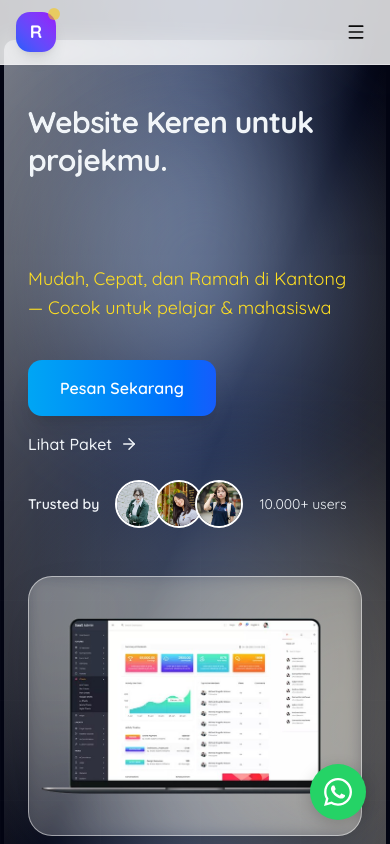
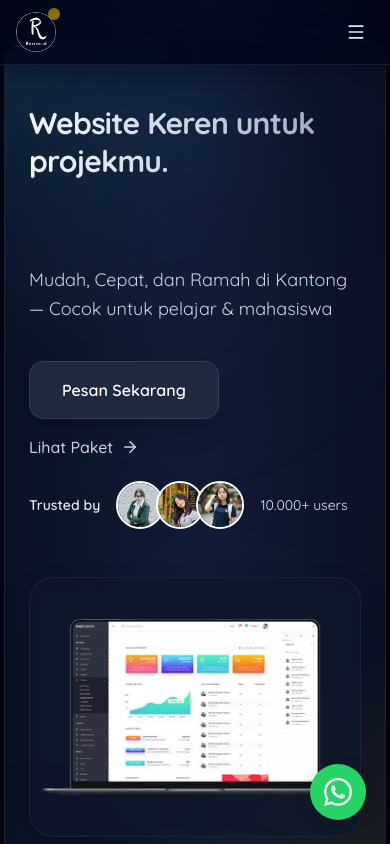
Before and after one commit to SaefulRochmat/rexivo.id, a Next.js app: page / in a window 390 px wide. Shown: the top 844 px of the page. Built offline with nearby package versions, Linux system fonts and the light colour scheme.

Commit message:
Update UI

```diff
--- a/app/globals.css
+++ b/app/globals.css
@@ -61,79 +61,84 @@
 	}
 }
 
-html,
+html {
+	scroll-behavior: smooth;
+	color-scheme: dark;
+	font-family: Quicksand, Helvetica, sans-serif;
+}
+
 body {
-	scroll-behavior: smooth;
-	font-family: Quicksand, Helvetica, sans-serif;
+	background-color: var(--background);
+	color: var(--foreground);
 }
 
 :root {
 	--radius: 0.625rem;
-	--background: oklch(1 0 0);
-	--foreground: oklch(0.145 0 0);
-	--card: oklch(1 0 0);
-	--card-foreground: oklch(0.145 0 0);
-	--popover: oklch(1 0 0);
-	--popover-foreground: oklch(0.145 0 0);
-	--primary: oklch(0.205 0 0);
-	--primary-foreground: oklch(0.985 0 0);
-	--secondary: oklch(0.97 0 0);
-	--secondary-foreground: oklch(0.205 0 0);
-	--muted: oklch(0.97 0 0);
-	--muted-foreground: oklch(0.556 0 0);
-	--accent: oklch(0.97 0 0);
-	--accent-foreground: oklch(0.205 0 0);
-	--destructive: oklch(0.577 0.245 27.325);
-	--border: oklch(0.922 0 0);
-	--input: oklch(0.922 0 0);
-	--ring: oklch(0.708 0 0);
-	--chart-1: oklch(0.646 0.222 41.116);
-	--chart-2: oklch(0.6 0.118 184.704);
-	--chart-3: oklch(0.398 0.07 227.392);
-	--chart-4: oklch(0.828 0.189 84.429);
-	--chart-5: oklch(0.769 0.188 70.08);
-	--sidebar: oklch(0.985 0 0);
-	--sidebar-foreground: oklch(0.145 0 0);
-	--sidebar-primary: oklch(0.205 0 0);
-	--sidebar-primary-foreground: oklch(0.985 0 0);
-	--sidebar-accent: oklch(0.97 0 0);
-	--sidebar-accent-foreground: oklch(0.205 0 0);
-	--sidebar-border: oklch(0.922 0 0);
-	--sidebar-ring: oklch(0.708 0 0);
-}
-
-.dark {
-	--background: oklch(0.145 0 0);
-	--foreground: oklch(0.985 0 0);
-	--card: oklch(0.205 0 0);
-	--card-foreground: oklch(0.985 0 0);
-	--popover: oklch(0.205 0 0);
-	--popover-foreground: oklch(0.985 0 0);
-	--primary: oklch(0.922 0 0);
-	--primary-foreground: oklch(0.205 0 0);
-	--secondary: oklch(0.269 0 0);
-	--secondary-foreground: oklch(0.985 0 0);
-	--muted: oklch(0.269 0 0);
-	--muted-foreground: oklch(0.708 0 0);
-	--accent: oklch(0.269 0 0);
-	--accent-foreground: oklch(0.985 0 0);
+	--background: oklch(0.085 0.01 250);
+	--foreground: oklch(0.97 0.008 250);
+	--card: oklch(0.12 0.01 250);
+	--card-foreground: oklch(0.97 0.008 250);
+	--popover: oklch(0.12 0.01 250);
+	--popover-foreground: oklch(0.97 0.008 250);
+	--primary: oklch(0.62 0.17 250);
+	--primary-foreground: oklch(0.98 0.005 250);
+	--secondary: oklch(0.19 0.01 250);
+	--secondary-foreground: oklch(0.95 0.008 250);
+	--muted: oklch(0.16 0.01 250);
+	--muted-foreground: oklch(0.72 0.01 250);
+	--accent: oklch(0.2 0.02 250);
+	--accent-foreground: oklch(0.95 0.008 250);
 	--destructive: oklch(0.704 0.191 22.216);
-	--border: oklch(1 0 0 / 10%);
-	--input: oklch(1 0 0 / 15%);
-	--ring: oklch(0.556 0 0);
+	--border: oklch(1 0 0 / 12%);
+	--input: oklch(1 0 0 / 14%);
+	--ring: oklch(0.62 0.16 250);
 	--chart-1: oklch(0.488 0.243 264.376);
 	--chart-2: oklch(0.696 0.17 162.48);
 	--chart-3: oklch(0.769 0.188 70.08);
 	--chart-4: oklch(0.627 0.265 303.9);
 	--chart-5: oklch(0.645 0.246 16.439);
-	--sidebar: oklch(0.205 0 0);
-	--sidebar-foreground: oklch(0.985 0 0);
-	--sidebar-primary: oklch(0.488 0.243 264.376);
-	--sidebar-primary-foreground: oklch(0.985 0 0);
-	--sidebar-accent: oklch(0.269 0 0);
-	--sidebar-accent-foreground: oklch(0.985 0 0);
-	--sidebar-border: oklch(1 0 0 / 10%);
-	--sidebar-ring: oklch(0.556 0 0);
+	--sidebar: oklch(0.12 0.01 250);
+	--sidebar-foreground: oklch(0.97 0.008 250);
+	--sidebar-primary: oklch(0.62 0.17 250);
+	--sidebar-primary-foreground: oklch(0.98 0.005 250);
+	--sidebar-accent: oklch(0.18 0.01 250);
+	--sidebar-accent-foreground: oklch(0.95 0.008 250);
+	--sidebar-border: oklch(1 0 0 / 12%);
+	--sidebar-ring: oklch(0.62 0.16 250);
+}
+
+.dark {
+	--background: oklch(0.085 0.01 250);
+	--foreground: oklch(0.97 0.008 250);
+	--card: oklch(0.12 0.01 250);
+	--card-foreground: oklch(0.97 0.008 250);
+	--popover: oklch(0.12 0.01 250);
+	--popover-foreground: oklch(0.97 0.008 250);
+	--primary: oklch(0.62 0.17 250);
+	--primary-foreground: oklch(0.98 0.005 250);
+	--secondary: oklch(0.19 0.01 250);
+	--secondary-foreground: oklch(0.95 0.008 250);
+	--muted: oklch(0.16 0.01 250);
+	--muted-foreground: oklch(0.72 0.01 250);
+	--accent: oklch(0.2 0.02 250);
+	--accent-foreground: oklch(0.95 0.008 250);
+	--destructive: oklch(0.704 0.191 22.216);
+	--border: oklch(1 0 0 / 12%);
+	--input: oklch(1 0 0 / 14%);
+	--ring: oklch(0.62 0.16 250);
+	--chart-1: oklch(0.488 0.243 264.376);
+	--chart-2: oklch(0.696 0.17 162.48);
+	--chart-3: oklch(0.769 0.188 70.08);
+	--chart-4: oklch(0.627 0.265 303.9);
+	--chart-5: oklch(0.645 0.246 16.439);
+	--sidebar: oklch(0.12 0.01 250);
+	--sidebar-foreground: oklch(0.97 0.008 250);
+	--sidebar-primary: oklch(0.62 0.17 250);
+	--sidebar-primary-foreground: oklch(0.98 0.005 250);
+	--sidebar-accent: oklch(0.18 0.01 250);
+	--sidebar-accent-foreground: oklch(0.95 0.008 250);
+	--sidebar-border: oklch(1 0 0 / 12%);
+	--sidebar-ring: oklch(0.62 0.16 250);
 }
 
 @layer base {
--- a/components/Template-Landing-Page/CarouselHero/CarouselHero.js
+++ b/components/Template-Landing-Page/CarouselHero/CarouselHero.js
@@ -18,11 +18,11 @@ export default function CarouselHero() {
 
   return (
     <div className="px-1 py-2 pt-10">
-      <section className="rounded-lg pt-16 pb-16 relative overflow-hidden">
+      <section className="rounded-3xl border border-slate-800/80 bg-slate-900/70 pt-16 pb-16 relative overflow-hidden shadow-2xl shadow-black/30">
         {/* Background */}
-        <div className="absolute inset-0 bg-gradient-to-br from-blue-50/50 via-transparent to-yellow-50/30"></div>
-        <div className="absolute top-20 right-10 w-72 h-72 bg-gradient-to-br from-sky-100 to-blue-100 rounded-full blur-3xl opacity-30"></div>
-        <div className="absolute bottom-20 left-10 w-96 h-96 bg-gradient-to-br from-yellow-100 to-orange-100 rounded-full blur-3xl opacity-20"></div>
+        <div className="absolute inset-0 bg-[radial-gradient(circle_at_top_left,_rgba(56,189,248,0.14),_transparent_32%),radial-gradient(circle_at_bottom_right,_rgba(250,204,21,0.11),_transparent_30%)]"></div>
+        <div className="absolute top-20 right-10 w-72 h-72 bg-gradient-to-br from-slate-700/20 to-slate-900/10 rounded-full blur-3xl opacity-40"></div>
+        <div className="absolute bottom-20 left-10 w-96 h-96 bg-gradient-to-br from-slate-700/15 to-slate-800/10 rounded-full blur-3xl opacity-25"></div>
 
         <div className="max-w-6xl mx-auto px-6 grid md:grid-cols-2 gap-12 items-center relative">
           {/* TEXT SIDE */}
@@ -38,7 +38,7 @@ export default function CarouselHero() {
             <div className="h-32 sm:h-36 lg:h-44 flex items-start relative overflow-hidden">
               <motion.h1
                 variants={variants.title}
-                className="text-3xl sm:text-4xl lg:text-5xl font-extrabold tracking-tight leading-tight bg-gradient-to-r from-slate-900 via-slate-800 to-slate-700 bg-clip-text text-slate-100 absolute top-0 left-0"
+                className="text-3xl sm:text-4xl lg:text-5xl font-extrabold tracking-tight leading-tight bg-gradient-to-r from-slate-100 via-slate-300 to-slate-400 bg-clip-text text-transparent absolute top-0 left-0"
               >
                 {slide.title}
               </motion.h1>
@@ -48,7 +48,7 @@ export default function CarouselHero() {
             <div className="h-16 sm:h-20 flex items-start relative overflow-hidden">
               <motion.p
                 variants={variants.subtitle}
-                className="text-lg sm:text-xl text-yellow-300 leading-relaxed max-w-lg absolute top-0 left-0"
+                className="text-lg sm:text-xl text-slate-300 leading-relaxed max-w-lg absolute top-0 left-0"
               >
                 {slide.subtitle}
               </motion.p>
@@ -60,12 +60,12 @@ export default function CarouselHero() {
                 variants={variants.cta}
                 className="flex flex-col sm:flex-row gap-4 items-start sm:items-center absolute top-0 left-0"
               >
-                <button className="px-8 py-4 rounded-xl bg-gradient-to-r from-sky-500 to-blue-600 hover:from-sky-600 hover:to-blue-700 text-white font-semibold shadow-xl hover:shadow-2xl transition-all duration-300 transform hover:scale-105 whitespace-nowrap">
+                <button className="px-8 py-4 rounded-xl bg-slate-800 hover:bg-slate-700 text-white font-semibold shadow-xl hover:shadow-2xl transition-all duration-300 transform hover:scale-105 whitespace-nowrap border border-slate-700">
                   {slide.cta}
                 </button>
                 <a
                   href="#pricing"
-                  className="flex items-center gap-2 text-slate-100 hover:text-sky-600 transition-colors duration-200 font-medium group whitespace-nowrap"
+                  className="flex items-center gap-2 text-slate-300 hover:text-slate-100 transition-colors duration-200 font-medium group whitespace-nowrap"
                 >
                   Lihat Paket
                   <ArrowRight size={18} className="group-hover:translate-x-1 transition-transform duration-200" />
@@ -78,9 +78,9 @@ export default function CarouselHero() {
               initial={{ opacity: 0, y: 20 }}
               animate={{ opacity: 1, y: 0, transition: { duration: 0.6, delay: 0.4 } }}
               exit={{ opacity: 0, y: 20 }}
-              className="pt-6 text-sm text-slate-600 flex items-center gap-4"
+              className="pt-6 text-sm text-slate-400 flex items-center gap-4"
             >
-              <span className="font-semibold text-slate-100">Trusted by</span>
+              <span className="font-semibold text-slate-200">Trusted by</span>
               <div className="flex -space-x-2">
                 {[avatar1, avatar2, avatar3].map((img, idx) => (
                   <Image
@@ -96,7 +96,7 @@ export default function CarouselHero() {
                   />
                 ))}
               </div>
-              <span className="text-slate-100">10.000+ users</span>
+              <span className="text-slate-200">10.000+ users</span>
             </motion.div>
           </motion.div>
 
@@ -108,7 +108,7 @@ export default function CarouselHero() {
               initial="initial"
               animate="animate"
               exit="exit"
-              className="w-full rounded-3xl overflow-hidden shadow-2xl border border-white/50 bg-white/20 backdrop-blur-sm p-1"
+              className="w-full rounded-3xl overflow-hidden shadow-2xl border border-slate-800/80 bg-slate-900/80 backdrop-blur-md p-1"
             >
               <div className="flex items-center justify-center">
                 <motion.div
@@ -146,7 +146,7 @@ export default function CarouselHero() {
             <button
               key={idx}
               onClick={() => jumpHero(idx)}
-              className="relative w-12 sm:w-14 md:w-16 lg:w-18 h-2 rounded-full bg-slate-300 overflow-hidden"
+              className="relative w-12 sm:w-14 md:w-16 lg:w-18 h-2 rounded-full bg-slate-700 overflow-hidden"
             >
               {idx === heroIndex && (
                 <motion.div
@@ -154,7 +154,7 @@ export default function CarouselHero() {
                   initial={{ width: "0%" }}
                   animate={{ width: "100%" }}
                   transition={{ duration: SLIDE_DURATION / 1000, ease: "linear" }}
-                  className="absolute left-0 top-0 h-full bg-yellow-400"
+                  className="absolute left-0 top-0 h-full bg-sky-400"
                 />
               )}
             </button>
--- a/components/Template-Landing-Page/NavigationBar/Navbar.js
+++ b/components/Template-Landing-Page/NavigationBar/Navbar.js
@@ -3,7 +3,7 @@
 import useToggle from "@/hooks/forComponentsTemplate/useToggleNavbar";
 import { Menu, X } from "lucide-react";
 import { motion, AnimatePresence } from "framer-motion";
-
+import Image from "next/image";
 
 export default function Navbar() {
 	const { open: mobileNavOpen, setOpen: setMobileNavOpen } = useToggle(false);
@@ -18,20 +18,24 @@ export default function Navbar() {
 	];
 
 	return (
-		<header className="fixed top-0 w-full z-50 bg-white/80 backdrop-blur-md border-b border-gray-100/50">
+		<header className="fixed top-0 w-full z-50 bg-slate-950/80 backdrop-blur-xl border-b border-slate-800/70 shadow-[0_8px_30px_rgba(2,6,23,0.45)]">
 			<div className="max-w-7xl mx-auto px-4 sm:px-6 lg:px-8">
 				<div className="flex items-center justify-between h-16">
 					{/* Logo */}
 					<a href="#" className="flex items-center space-x-3 group">
 						<div className="relative">
-							<div className="w-10 h-10 bg-gradient-to-tr from-blue-600 to-purple-600 rounded-xl flex items-center justify-center shadow-lg group-hover:shadow-xl transition-all duration-300">
-								<span className="text-white font-bold text-lg">R</span>
-							</div>
+							<Image
+								src="/logos/logo-rexivo.png"
+								alt="Logo Rexivo"
+								width={40}
+								height={40}
+								className="w-10 h-10 rounded-full object-cover"
+							/>
 							<div className="absolute -top-1 -right-1 w-3 h-3 bg-yellow-400 rounded-full animate-pulse"></div>
 						</div>
 						<div className="hidden sm:block">
-							<h1 className="text-xl font-bold text-gray-900">rexivo.id</h1>
-							<p className="text-xs text-gray-500 -mt-0.5">web for students</p>
+							<h1 className="text-xl font-bold text-slate-100">rexivo.id</h1>
+							<p className="text-xs text-slate-400 -mt-0.5">web for students</p>
 						</div>
 					</a>
 
@@ -42,10 +46,10 @@ export default function Navbar() {
 								<a
 									key={item.name}
 									href={item.href}
-									className="px-4 py-2 text-sm font-medium text-gray-600 hover:text-gray-900rounded-full transition-all duration-200 relative group"
+										className="px-4 py-2 text-sm font-medium text-slate-300 hover:text-white rounded-full transition-all duration-200 relative group"
 								>
 									{item.name}
-									<span className="absolute inset-x-4 -bottom-px h-px bg-gradient-to-r from-blue-600 to-purple-600 scale-x-0 group-hover:scale-x-100 transition-transform duration-200"></span>
+										<span className="absolute inset-x-4 -bottom-px h-px bg-slate-400 scale-x-0 group-hover:scale-x-100 transition-transform duration-200"></span>
 								</a>
 							))}
 						</div>
@@ -54,7 +58,7 @@ export default function Navbar() {
 					{/* Mobile Menu Button */}
 					<button
 						onClick={() => setMobileNavOpen((v) => !v)}
-						className="md:hidden p-2 rounded-lg hover:bg-gray-100 transition-colors duration-200"
+						className="md:hidden p-2 rounded-lg hover:bg-slate-800/80 transition-colors duration-200 text-slate-200"
 						aria-label="Toggle menu"
 					>
 						<AnimatePresence mode="wait">
@@ -92,7 +96,7 @@ export default function Navbar() {
 						animate={{ opacity: 1, height: "auto" }}
 						exit={{ opacity: 0, height: 0 }}
 						transition={{ duration: 0.3, ease: "easeInOut" }}
-						className="md:hidden bg-white/95 backdrop-blur-md border-t border-gray-100/50"
+						className="md:hidden bg-slate-950/95 backdrop-blur-md border-t border-slate-800/70"
 					>
 						<div className="px-4 py-6 space-y-4">
 							{/* Mobile Nav Items */}
@@ -105,7 +109,7 @@ export default function Navbar() {
 										animate={{ opacity: 1, x: 0 }}
 										transition={{ delay: index * 0.1, duration: 0.2 }}
 										onClick={() => setMobileNavOpen(false)}
-										className="block px-4 py-3 text-gray-600 hover:text-gray-900 hover:bg-gray-50 rounded-lg transition-all duration-200 font-medium"
+										className="block px-4 py-3 text-slate-300 hover:text-white hover:bg-slate-800/70 rounded-lg transition-all duration-200 font-medium"
 									>
 										{item.name}
 									</motion.a>
--- a/components/Template-Landing-Page/OurTeams/OurTeams.js
+++ b/components/Template-Landing-Page/OurTeams/OurTeams.js
@@ -9,16 +9,16 @@ export default function TeamSection() {
 
   return (
     <div id="OurTeams" className="px-1 py-2">
-      <section className="max-w-full mx-auto px-4 py-16 bg-gradient-to-br from-cyan-500/40 via-blue-500/30 to-red-500/40 rounded-lg">
+      <section className="max-w-full mx-auto px-4 py-16 bg-gradient-to-br from-slate-950 via-slate-900 to-slate-950 rounded-3xl border border-slate-800/80 shadow-[0_0_60px_rgba(2,6,23,0.25)]">
         {/* Header Section */}
         <div className="text-center mb-12">
           <h2 className="text-4xl md:text-5xl font-bold text-slate-100 mb-4">
             Meet the People Behind{" "}
-            <span className="text-transparent bg-clip-text bg-gradient-to-r from-blue-500 to-purple-400">
+            <span className="text-transparent bg-clip-text bg-gradient-to-r from-slate-200 to-slate-400">
               Our Success
             </span>
           </h2>
-          <p className="text-lg text-slate-100 max-w-2xl mx-auto leading-relaxed">
+          <p className="text-lg text-slate-400 max-w-2xl mx-auto leading-relaxed">
             Tim profesional kami yang beragam dan penuh semangat menyatukan
             pengalaman dan pemikiran inovatif untuk memberikan hasil yang luar
             biasa bagi klien kami.
--- a/components/Template-Landing-Page/WrapLandingPage/LayoutWraperLandingPage.js
+++ b/components/Template-Landing-Page/WrapLandingPage/LayoutWraperLandingPage.js
@@ -13,13 +13,13 @@ import WAWidget from "../WhatsappChatWidget/WhatsappChatWidget"
 
 export default function WraperComponents() {
     return (
-      <div className="relative w-full overflow-hidden">
+      <div className="relative min-h-screen w-full overflow-hidden bg-slate-950 text-slate-100">
         <GridBeams
           gridSize={100}
-          gridColor="rgba(255, 255, 255, 0.2)"
-          rayCount={20}
-          rayOpacity={0.55}
-          raySpeed={1.5}
+          gridColor="rgba(148, 163, 184, 0.16)"
+          rayCount={14}
+          rayOpacity={0.45}
+          raySpeed={1.2}
           rayLength="80vh"
           gridFadeStart={5}
           gridFadeEnd={90}
```
Also changed, not shown: components/Template-Landing-Page/ContactSection/ContactSection.js (+4 -4 lines), components/Template-Landing-Page/FooterSection/FooterSection.js (+7 -7 lines), components/Template-Landing-Page/PricingSection/PricingSection.js (+36 -43 lines), components/Template-Landing-Page/ProjectGallery/ProjectGallerySection.js (+26 -26 lines), components/Template-Landing-Page/PromotionSection/PromotionSection.js (+19 -19 lines), components/Template-Landing-Page/TestiMonial/TestiMonialSection.js (+7 -7 lines), public/logos/logo-rexivo.png (added).
